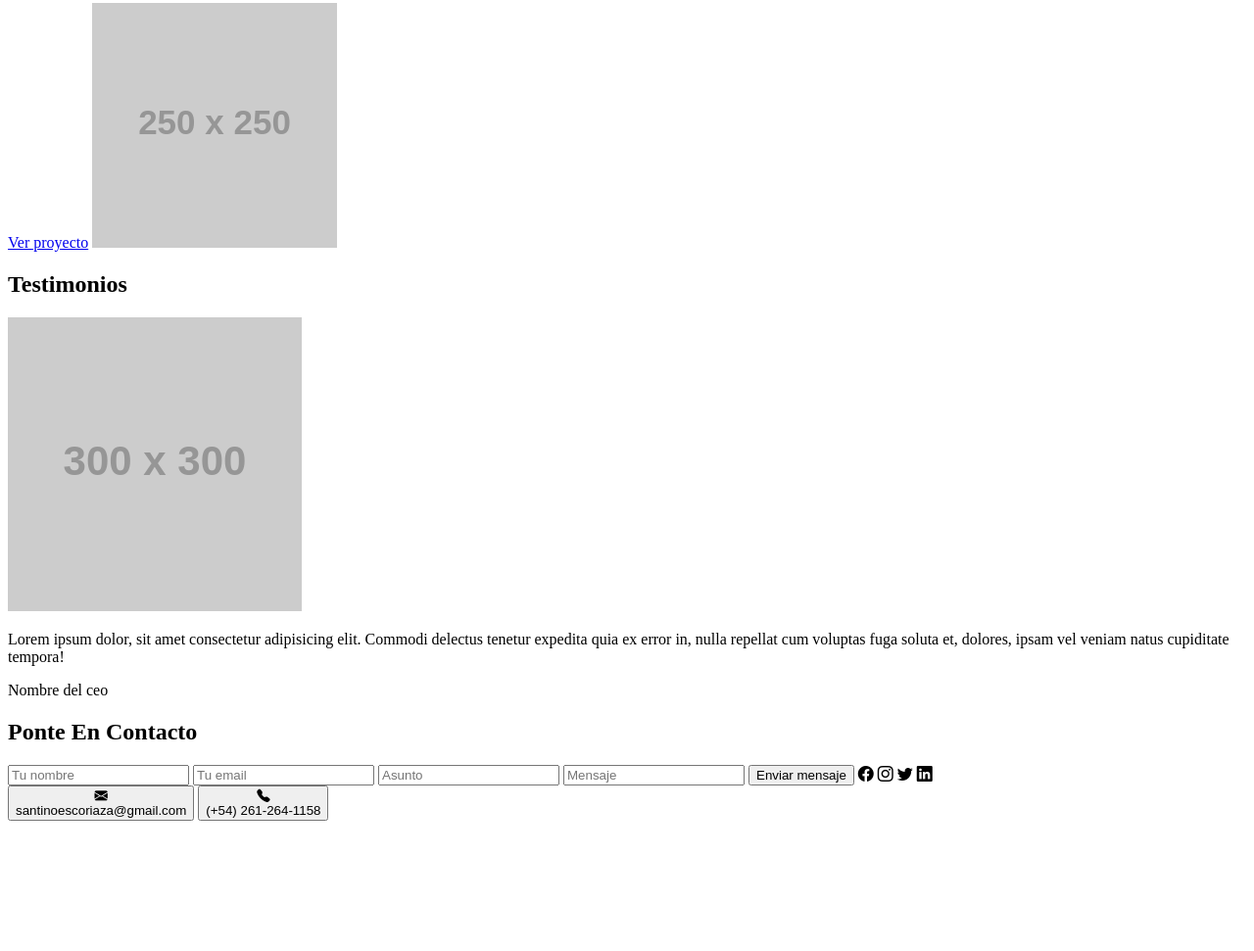
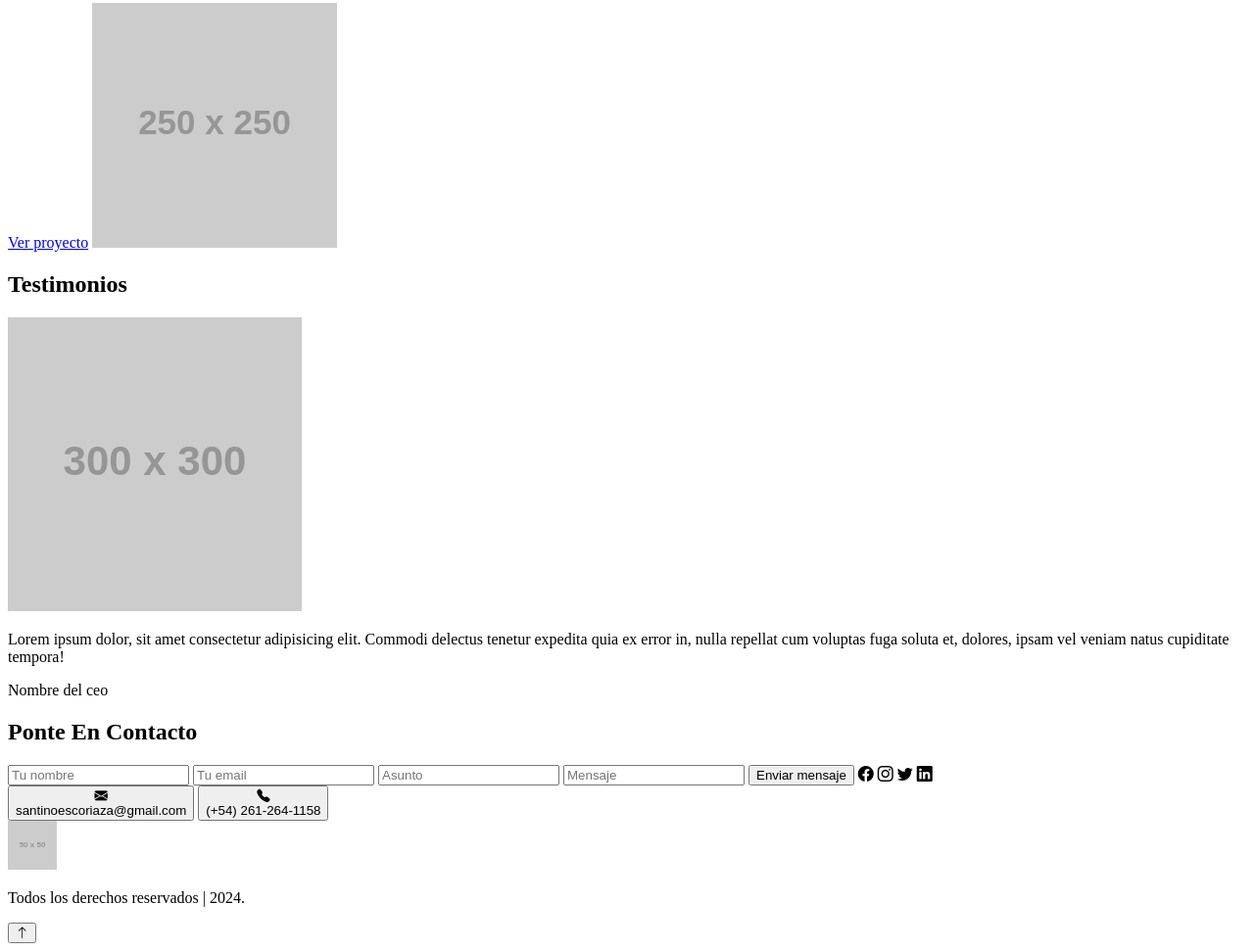
Before and after one commit to SantinoEscoriaza/mi-portfolio, a plain HTML site: page index.html in a window 1280 px wide. Shown: the part 2184-3155 px from the top of the page at 98% size. Before the commit the page ends 3030 px from the top, so only its background shows below. Drawn offline with nearby package versions, Linux system fonts and the light colour scheme; placeholder pictures from the web are drawn by us.

Commit message:
Creado el footer, con contenido generico. Con esto, estan creadas todas las divisiones iniciales de la pagina, con las etiquetas que deberian ir en cada division. Esto puede ser modificado posteriormente por cuestiones de diseño

```diff
--- a/index.html
+++ b/index.html
@@ -134,4 +134,10 @@
             <a href=""><button><i class="bi bi-telephone-fill"></i><br>(+54) 261-264-1158</button></a>
         </section>
     </main>
+    <!-- // FOOTER // -->
+    <footer class="footer">
+        <img src="https://via.placeholder.com/50x50" alt="miLogo" class="logo">
+        <p>Todos los derechos reservados | 2024.</p>
+        <a href=""><button><i class="bi bi-arrow-up"></i></button></a>
+    </footer>
 </body>
```
